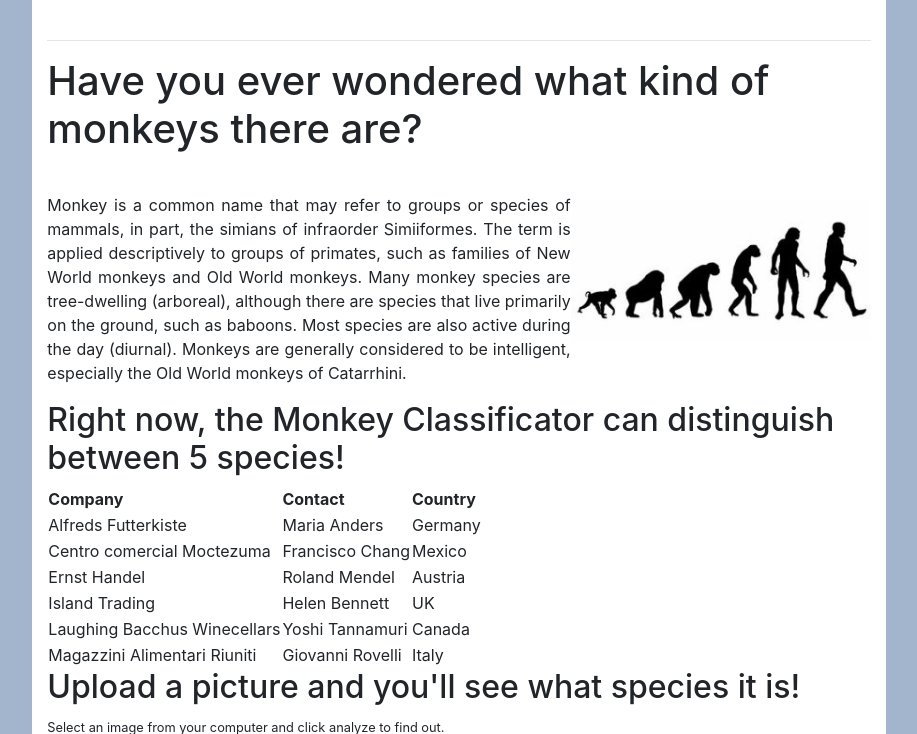
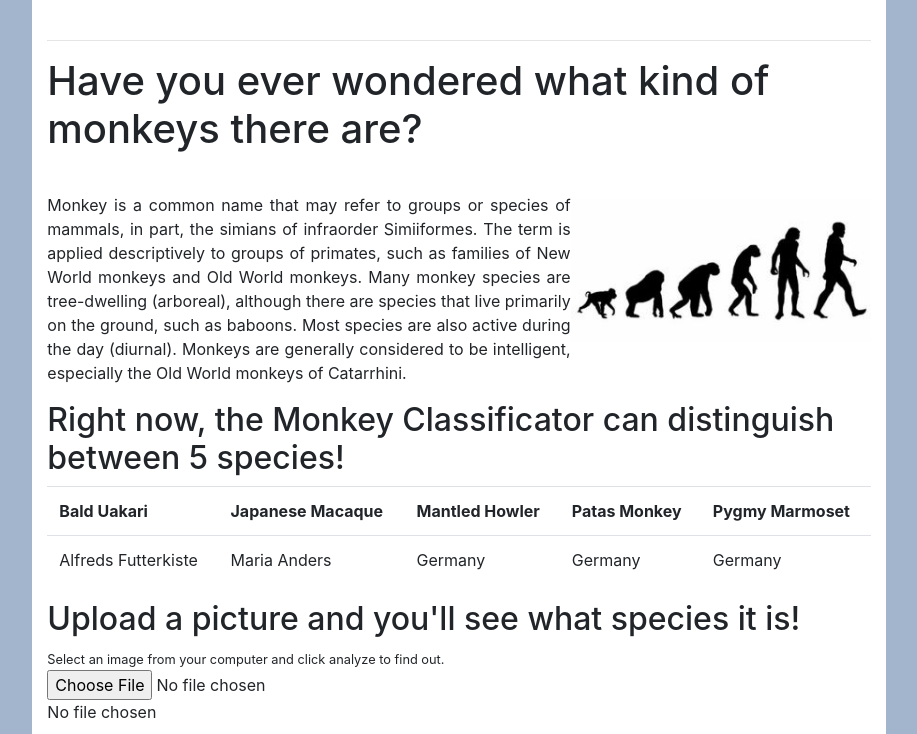
Before and after one commit to maggyyyw/FastAIProjekt, a Python web app: template app/templates/index.html in a window 1280 px wide. Shown: the top 734 px of the page, without its empty margins (181-1098 px from the left). Run offline with Jinja, Linux system fonts and the light colour scheme; the template is opened without the code that fills it, so the values that code supplies are empty; some libraries are stand-ins or nearby versions.

Commit message:
some changes

```diff
--- a/app/templates/index.html
+++ b/app/templates/index.html
@@ -15,42 +15,22 @@
     </p>
 
 	<h2>Right now, the Monkey Classificator can distinguish between 5 species!</h2>
-	<table>
+	<table class="table">
 	  <tr>
-    <th>Company</th>
-    <th>Contact</th>
-    <th>Country</th>
+		<th>Bald Uakari</th>
+		<th>Japanese Macaque</th>
+		<th>Mantled Howler</th>
+		<th>Patas Monkey</th>
+		<th>Pygmy Marmoset</th>
 	  </tr>
 	  <tr>
 		<td>Alfreds Futterkiste</td>
 		<td>Maria Anders</td>
 		<td>Germany</td>
+		<td>Germany</td>
+		<td>Germany</td>
 	 </tr>
-  <tr>
-    <td>Centro comercial Moctezuma</td>
-    <td>Francisco Chang</td>
-    <td>Mexico</td>
-  </tr>
-  <tr>
-    <td>Ernst Handel</td>
-    <td>Roland Mendel</td>
-    <td>Austria</td>
-  </tr>
-  <tr>
-    <td>Island Trading</td>
-    <td>Helen Bennett</td>
-    <td>UK</td>
-  </tr>
-  <tr>
-    <td>Laughing Bacchus Winecellars</td>
-    <td>Yoshi Tannamuri</td>
-    <td>Canada</td>
-  </tr>
-  <tr>
-    <td>Magazzini Alimentari Riuniti</td>
-    <td>Giovanni Rovelli</td>
-    <td>Italy</td>
-  </tr>
+
 </table>
 
     <h2>Upload a picture and you'll see what species it is!</h2>
```
Lines whose indentation alone changed are shown as unchanged.
